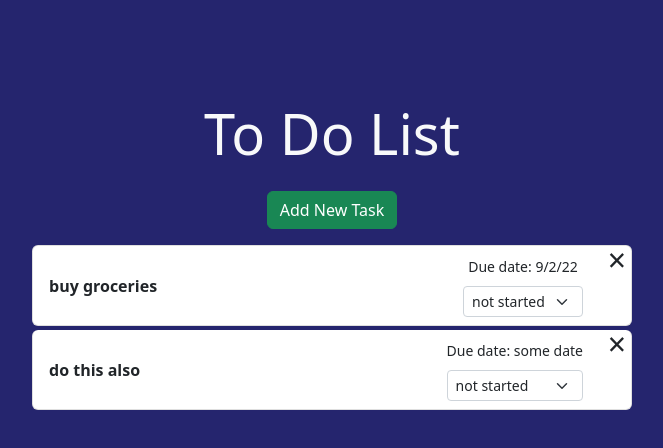
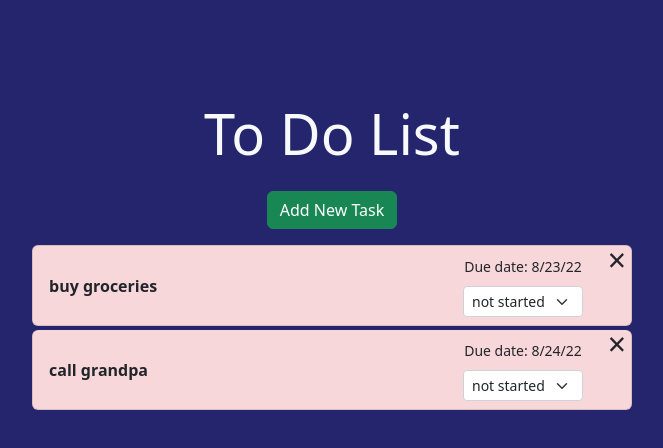
Before and after one commit to tbabyuk/to-do-list-react, a React (Create React App) app: page / in a window 1280 px wide. Shown: the top 448 px of the page, without its empty margins (308-971 px from the left). Built offline with nearby package versions, Linux system fonts and the light colour scheme.

Commit message:
progress status colors added

```diff
--- a/src/App.js
+++ b/src/App.js
@@ -6,18 +6,17 @@ function App() {
 
   const [modal, setModal] = useState(false);
   const [toDos, setToDos] = useState([
-    {task: "buy groceries", date: "9/2/22", id: 1},
-    {task: "do this also", date: "some date", id: 2}
+    {task: "buy groceries", date: "8/23/22", id: 1},
+    {task: "call grandpa", date: "8/24/22", id: 2}
   ]);
 
   const handleDelete = (id) => {
-    console.log(id)
-    console.log(toDos[0].id)
     const newArray = toDos.filter(item => item.id !== id)
     setToDos(newArray)
   }
 
   const handleModal = (e) => {
+
     if(e.target.className === 'add-to-do-modal' || e.target.className === 'close-modal-button') {
       setModal(false)
     } else {
@@ -26,16 +25,15 @@ function App() {
   }
 
   const addToDos = (todo) => {
-    const addId = todo.id = toDos.length + 1;
-    console.log(addId)
-    console.log(todo)
-    setToDos([...toDos, todo])
+    todo.id = toDos.length + 1;
+    setToDos([...toDos, todo]);
+    console.log(123)
+    setModal(false)
   }
 
   return (
     <div className="App">
         <ToDoContainer handleModal={handleModal} toDos={toDos} handleDelete={handleDelete}/>
-
         {modal && <AddToDoModal handleModal={handleModal} addToDos={addToDos} />}
     </div>
   );
--- a/src/components/AddToDoModal.js
+++ b/src/components/AddToDoModal.js
@@ -14,6 +14,9 @@ function AddToDoModal({handleModal, addToDos}) {
     }
 
     addToDos(todo)
+
+    handleModal(e)
+
   }
 
   return (
--- a/src/components/ToDoContainer.js
+++ b/src/components/ToDoContainer.js
@@ -3,7 +3,6 @@ import React from 'react'
 import ToDoItem from './ToDoItem'
 
 function ToDoContainer({handleModal, toDos, handleDelete}) {
-    console.log('from container', toDos)
 
   return (
     <div className='to-do-container'>
--- a/src/components/ToDoItem.js
+++ b/src/components/ToDoItem.js
@@ -2,13 +2,24 @@ import React from 'react';
 
 function ToDoItem({ task, date, id, handleDelete }) {
 
+  const handleStatus = (e) => {
+    console.log(e.target.parentElement.parentElement.id)
+    if(e.target.value === 'not started') {
+      e.target.parentElement.parentElement.id = 'todo-not-started'
+    } else if(e.target.value === 'in progress') {
+      e.target.parentElement.parentElement.id = 'todo-in-progress'
+    } else if(e.target.value === 'completed') {
+      e.target.parentElement.parentElement.id = 'todo-completed'
+  }
+}
+
   return (
-      <li className="list-group-item mb-1 pe-5 d-flex justify-content-between align-items-center rounded">
+      <li className="list-group-item mb-1 pe-5 d-flex justify-content-between align-items-center rounded" id="todo-not-started">
             <span className='delete-todo-button' onClick={() => handleDelete(id)}>&times;</span>
             <span className='task-text'>{task}</span>
             <div>
               <small>Due date: {date}</small>
-              <select className="form-select form-select-sm mt-2">
+              <select className="form-select form-select-sm mt-2" onChange={handleStatus}>
                 <option value='not started'>not started</option>
                 <option value='in progress'>in progress</option>
                 <option value='completed'>completed</option>
--- a/src/index.css
+++ b/src/index.css
@@ -2,6 +2,25 @@
   margin: 0;
   padding: 0;
   box-sizing: border-box;
+}
+
+:root {
+  --not-started: #F8D7DA;
+  --in-progress: #FFF3CD;
+  --completed: #D1E7DD;
+}
+
+/* colors */
+#todo-not-started {
+  background-color: var(--not-started);
+}
+
+#todo-in-progress {
+  background-color: var(--in-progress);
+}
+
+#todo-completed {
+  background-color: var(--completed);
 }
 
 
```
